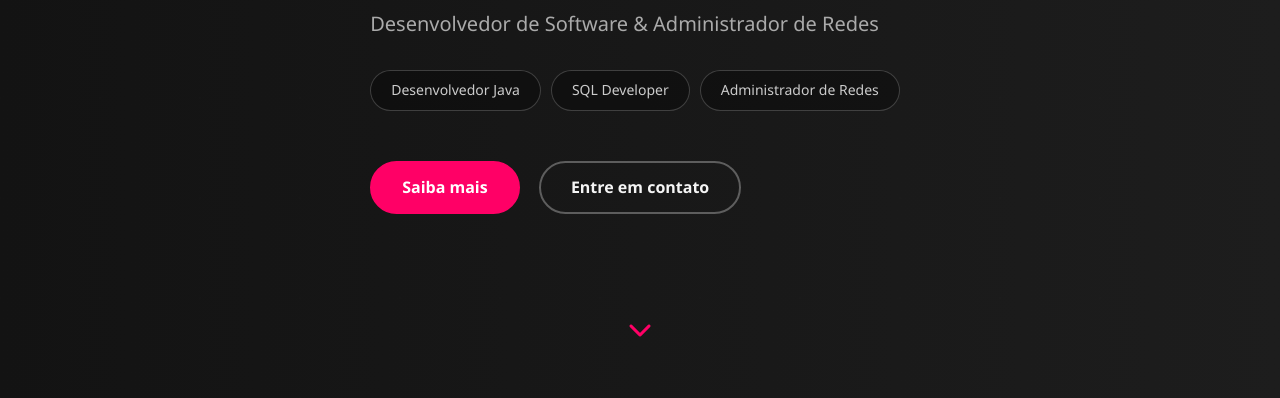
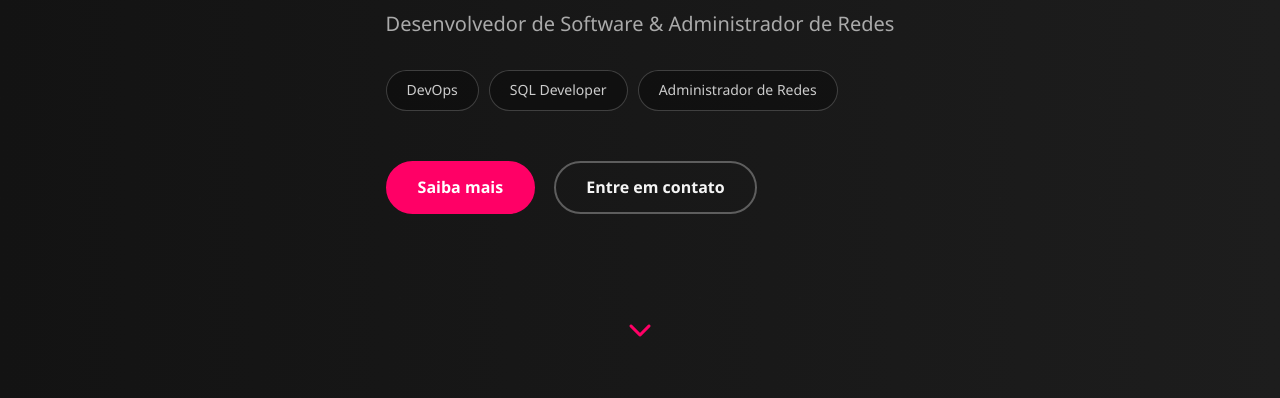
Before and after one commit to publiogomes/Portfolio, a plain HTML site: page index.html in a window 1280 px wide. Shown: the part 402-800 px from the top of the page. Drawn offline with Linux system fonts and the light colour scheme.

Commit message:
Atualização de habilidade

```diff
--- a/index.html
+++ b/index.html
@@ -722,7 +722,7 @@
             <h1 class="hero-title">Eu sou<br>Publio Gomes</h1>
             <p class="hero-subtitle">Desenvolvedor de Software & Administrador de Redes</p>
             <div class="profession-tags">
-                <span class="profession-tag">Desenvolvedor Java</span>
+                <span class="profession-tag">DevOps</span>
                 <span class="profession-tag">SQL Developer</span>
                 <span class="profession-tag">Administrador de Redes</span>
             </div>
```
Also changed, not shown: img/Notas do projeto.txt (added).
